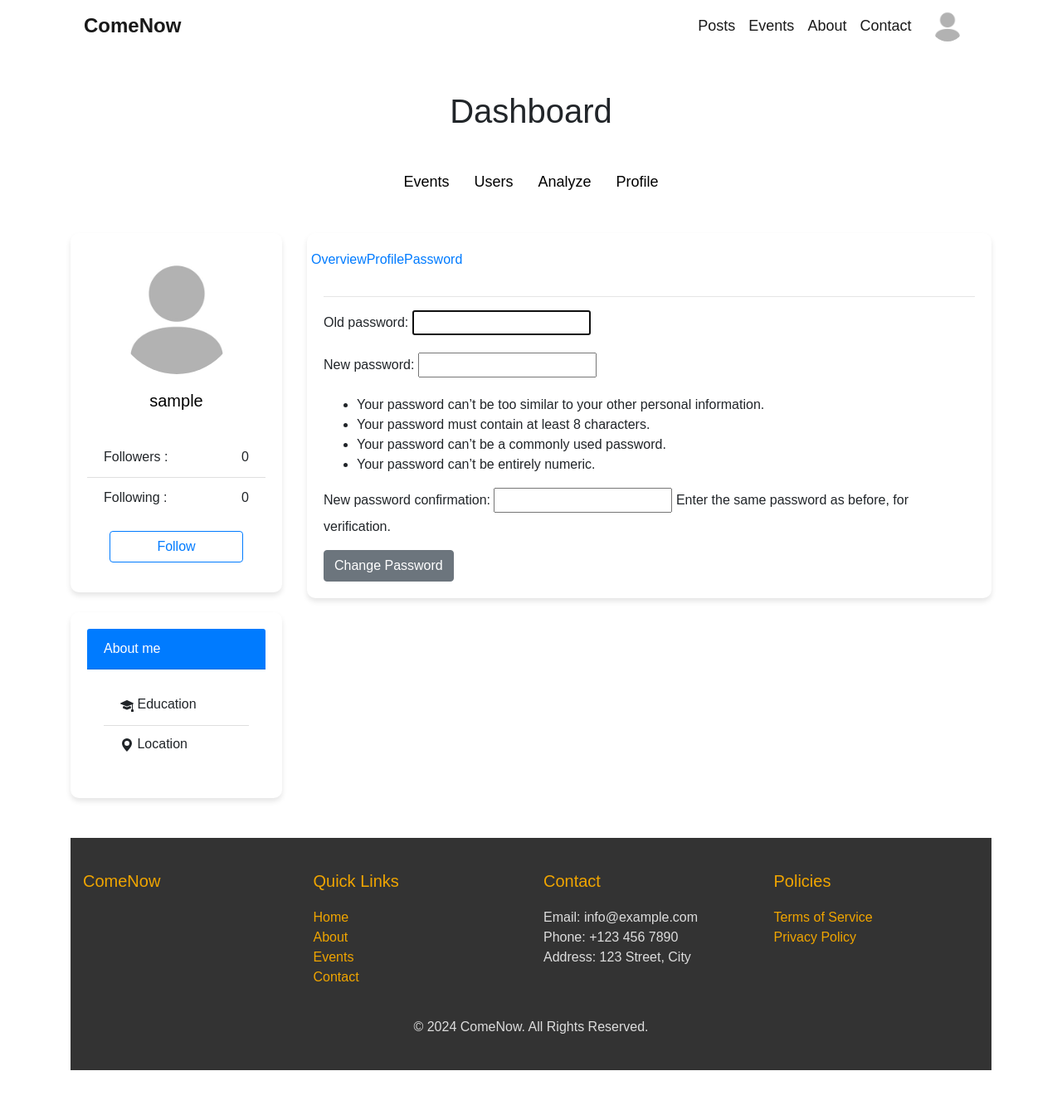
After one commit to Haikalfkri/ComeNow, a Django app: page /admin-change-password/ in a window 1280 px wide. The commit adds this page. Shown: the whole page at 83% size. Run offline with Django 5.2, Linux system fonts and the light colour scheme; the visitor is signed in with stand-in values (Sample User, id 1).

Commit message:
admin profile view

```diff
--- a/ComeNow/dashboard/urls.py
+++ b/ComeNow/dashboard/urls.py
@@ -7,6 +7,11 @@ urlpatterns = [
     path("create-event/", views.createEvent, name="create-event"),
     path("update-event/<int:event_id>/", views.updateEvent, name="update-event"),
     path("delete-event/<int:event_id>/", views.deleteEvent, name="delete-event"),
+
+    # admin profile
+    path("admin-overview/<int:id>/", views.adminOverview, name="admin-overview"),
+    path("admin-profile/<int:user_id>/", views.adminProfile, name="admin-profile"),
+    path("admin-change-password/", views.adminPasswordChangeView.as_view(), name="admin-password-change"),
 
     path("user-list/", views.userList, name="user-list"),
     path("create-user", views.createUser, name="create-user"),
--- a/ComeNow/dashboard/views.py
+++ b/ComeNow/dashboard/views.py
@@ -143,6 +143,59 @@ def deleteUser(request, user_id):
 
 
 
+# admin profile
+
+@login_required
+@allowed_users(allowed_roles=['admin'])
+def adminOverview(request, id):
+    user = get_object_or_404(CustomUser, id=id)
+    user_profile = get_object_or_404(UserProfile, username=user)
+    context = {
+        'user_profile': user_profile,
+        'user': user,
+    }
+
+    return render(request, "dashboard/dash-admin/overview.html", context)
+
+
+@login_required
+@allowed_users(allowed_roles=['admin'])
+def adminProfile(request, user_id):
+    user = get_object_or_404(CustomUser, id=user_id)
+    profile = get_object_or_404(UserProfile, username=user)
+
+    profile_picture_url = profile.get_profile_image_url()
+
+    if request.method == 'POST':
+        user_form = LastandFirstNameForm(request.POST, instance=user)
+        profile_form = UpdateProfileForm(request.POST, request.FILES, instance=profile)
+
+        if user_form.is_valid() and profile_form.is_valid():
+            user_form.save()
+            profile_form.save()
+            messages.success(request, "Update Successfully")
+            return redirect('update-profiles', user_id=user_id)
+    else:
+        user_form = LastandFirstNameForm(instance=user)
+        profile_form = UpdateProfileForm(instance=profile)
+
+    context = {
+        'profile_form': profile_form,
+        'user_form': user_form,
+        'profile_picture_url': profile_picture_url
+    }
+
+    return render(request, "dashboard/dash-admin/profile-view.html", context)
+
+
+class adminPasswordChangeView(LoginRequiredMixin, SuccessMessageMixin, PasswordChangeView):
+    form_class = PasswordChangeForm
+    template_name = "dashboard/dash-admin/password-change-view.html"
+    success_url = reverse_lazy("admin-change-password-profile")
+    success_message = "Password Change Successfull"
+
+
+
 # user dashboard
 
 @login_required
--- /dev/null
+++ b/ComeNow/templates/dashboard/dash-admin/base-profile.html
@@ -0,0 +1,129 @@
+{% extends 'dashboard/dash-admin/dashboard.html' %}
+
+{% load static %}
+
+{% block body %}
+
+<style>
+    .oval-img {
+        width: 150px; /* Set the desired width */
+        height: 150px; /* Set the same height as width to maintain aspect ratio */
+        border-radius: 50%; /* Make the image round (50% of the width/height) */
+        object-fit: cover; /* Ensure the image covers the oval shape without stretching */
+        display: block; /* Ensure the image behaves as a block element */
+        margin: 0 auto; /* Center the image horizontally */
+    }
+
+    .profile-card {
+        border-radius: 10px; /* Rounded corners */
+        box-shadow: 0 4px 8px rgba(0, 0, 0, 0.1); /* Box shadow */
+        transition: box-shadow 0.3s ease; /* Smooth transition on hover */
+    }
+
+    .about-me-card {
+        border-radius: 10px; /* Rounded corners */
+        box-shadow: 0 4px 8px rgba(0, 0, 0, 0.1); /* Box shadow */
+        transition: box-shadow 0.3s ease; /* Smooth transition on hover */
+    }
+    .card {
+        border-radius: 10px; /* Adjust the border radius as needed */
+        box-shadow: 0 4px 6px rgba(0, 0, 0, 0.1); /* Adjust the shadow properties as needed */
+        padding: 20px; /* Optional: Add padding inside the card */
+    }
+</style>
+
+{% if user.is_authenticated %}
+<div class="row mt-5">
+    <!-- Left Card -->
+    <div class="col-md-3">
+        <div class="card profile-card">
+            <img class="card-img-top oval-img" src="{{ request.user.userprofile.get_profile_image_url }}">
+            <div class="card-body">
+                <h5 class="card-title d-flex justify-content-center">{{ request.user.username }}</h5>
+            </div>
+            <ul class="list-group list-group-flush">
+                <li class="list-group-item d-flex justify-content-between align-items-center">
+                    Followers : <span class="ml-2">0</span>
+                </li>
+                <li class="list-group-item d-flex justify-content-between align-items-center">
+                    Following : <span class="ml-2">0</span>
+                </li>
+            </ul>
+            <button class="btn btn-outline-primary mt-3 mb-3 w-75 ml-auto mr-auto">Follow</button>
+        </div>
+
+        <div class="card mt-4 about-me-card">
+            <div class="card-header bg-primary text-white">About me</div>
+            <div class="card-body">
+                <ul class="list-group list-group-flush mb-0">
+                    <li class="list-group-item">
+                        <h6 class="mb-1">
+                            <span class="me-2">
+                                <svg xmlns="http://www.w3.org/2000/svg" width="16" height="16" fill="currentColor" class="bi bi-mortarboard-fill" viewBox="0 0 16 16">
+                                    <path d="M8.211 2.047a.5.5 0 0 0-.422 0l-7.5 3.5a.5.5 0 0 0 .025.917l7.5 3a.5.5 0 0 0 .372 0L14 7.14V13a1 1 0 0 0-1 1v2h3v-2a1 1 0 0 0-1-1V6.739l.686-.275a.5.5 0 0 0 .025-.917z"/>
+                                    <path d="M4.176 9.032a.5.5 0 0 0-.656.327l-.5 1.7a.5.5 0 0 0 .294.605l4.5 1.8a.5.5 0 0 0 .372 0l4.5-1.8a.5.5 0 0 0 .294-.605l-.5-1.7a.5.5 0 0 0-.656-.327L8 10.466z"/>
+                                </svg>
+                            </span>
+                            Education
+                        </h6>
+                        <span>{{ request.user.userprofile.get_education }}</span>
+                    </li>
+                    <li class="list-group-item">
+                        <h6 class="mb-1">
+                            <span class="me-2">
+                                <svg xmlns="http://www.w3.org/2000/svg" width="16" height="16" fill="currentColor" class="bi bi-geo-alt-fill" viewBox="0 0 16 16">
+                                    <path d="M8 16s6-5.686 6-10A6 6 0 0 0 2 6c0 4.314 6 10 6 10m0-7a3 3 0 1 1 0-6 3 3 0 0 1 0 6"/>
+                                </svg>
+                            </span>
+                            Location
+                        </h6>
+                        <span>{{ request.user.userprofile.get_address }}</span>
+                    </li>
+                </ul>
+            </div>
+        </div>
+    </div>
+
+    <!-- Right Card -->
+    <div class="col-md-9">
+        <div class="card">
+            <div class="row mb-3 row-user mr-auto">
+                <a href="{% url 'admin-overview' request.user.id %}" id="admin-overview-link">Overview</a>
+                <a href="{% url 'admin-profile' request.user.id %}" id="admin-update-profile">Profile</a>
+                <a href="{% url 'admin-password-change' %}" id="admin-password-profile-link">Password</a>
+            </div>
+            <hr>
+
+            {% block profile %}
+
+            {% endblock %}
+
+        </div>
+    </div>
+{% endif %}
+
+<script>
+    document.addEventListener('DOMContentLoaded', function() {
+        var currentUrl = window.location.href;
+        var adminOverviewLink = document.getElementById('admin-overview-link');
+        var adminUpdateprofileLink = document.getElementById('admin-update-profile');
+        var adminPasswordProfileLink = document.getElementById('admin-password-profile-link');
+
+        if (currentUrl.includes("{% url 'admin-overview' request.user.id %}")) {
+            adminOverviewLink.classList.add('active');
+        } else if (currentUrl.includes("{% url 'admin-profile' request.user.id %}}")) {
+            adminUpdateprofileLink.classList.add('active');
+        } else if (currentUrl.includes("{% url 'admin-password-change' %}")) {
+            adminPasswordProfileLink.classList.add('active');
+        }
+
+        document.querySelectorAll('.row-user a').forEach(link => {
+            link.addEventListener('click', function(event) {
+                document.querySelectorAll('.row-user a').forEach(link => link.classList.remove('active'));
+                this.classList.add('active');
+            });
+        });
+    });
+</script>
+
+{% endblock %}
--- a/ComeNow/templates/dashboard/dash-admin/dashboard.html
+++ b/ComeNow/templates/dashboard/dash-admin/dashboard.html
@@ -28,6 +28,8 @@
     <div class="row mt-5 row-admin">
         <a href="{% url 'event-list' %}" id="events-link">Events</a>
         <a href="{% url 'user-list' %}" id="users-link">Users</a>
+        <a href="" id="analyze-link">Analyze</a>
+        <a href="{% url 'admin-overview' request.user.id %}" id="admin-profile-link">Profile</a>
     </div>
 
     <div>
@@ -42,11 +44,14 @@
         var currentUrl = window.location.href;
         var eventLink = document.getElementById('events-link');
         var userLink = document.getElementById('users-link');
+        var adminProfileLink = document.getElementById('admin-profile-link');
 
         if (currentUrl.includes("{% url 'event-list' %}")) {
             eventLink.classList.add('active');
         } else if (currentUrl.includes("{% url 'user-list' %}")) {
             userLink.classList.add('active');
+        } else if (currentUrl.includes("{% url 'admin-overview' request.user.id %}")) {
+            adminProfileLink.classList.add('active');
         }
 
         document.querySelectorAll('.row-admin a').forEach(link => {
--- /dev/null
+++ b/ComeNow/templates/dashboard/dash-admin/password-change-view.html
@@ -0,0 +1,21 @@
+{% extends 'dashboard/dash-admin/base-profile.html' %}
+
+{% block profile %}
+
+{% if messages %}
+     {% for message in messages %}
+         <div class="alert alert-{{ message.tags }}">
+            <a href="" class="close" data-dismiss="alert">x</a><a href=""></a>
+             {{ message|safe }}
+         </div>
+     {% endfor %}
+ {% endif %}
+
+<form method="POST">
+    {% csrf_token %}
+    {{ form.as_p }}
+
+    <button type="submit" class="btn btn-secondary">Change Password</button>
+</form>
+
+{% endblock %}
```
Also changed, not shown: ComeNow/templates/dashboard/dash-admin/overview.html (added, +57 -0 lines), ComeNow/templates/dashboard/dash-admin/profile-view.html (added, +91 -0 lines).
